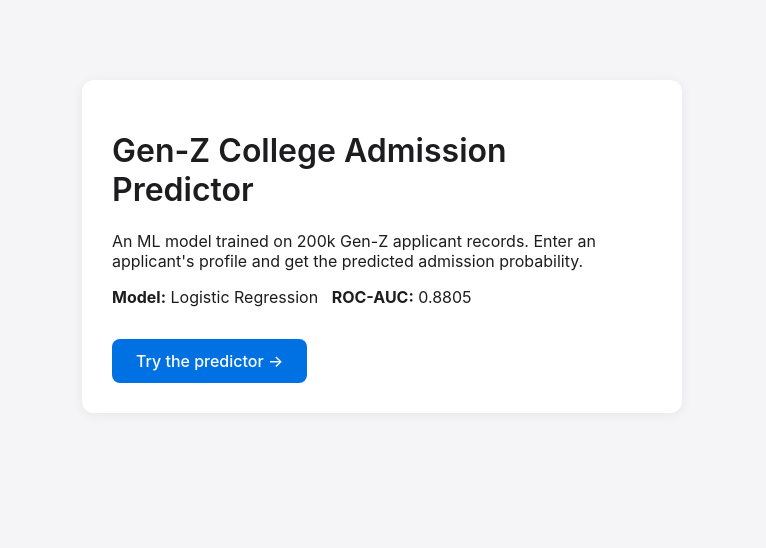
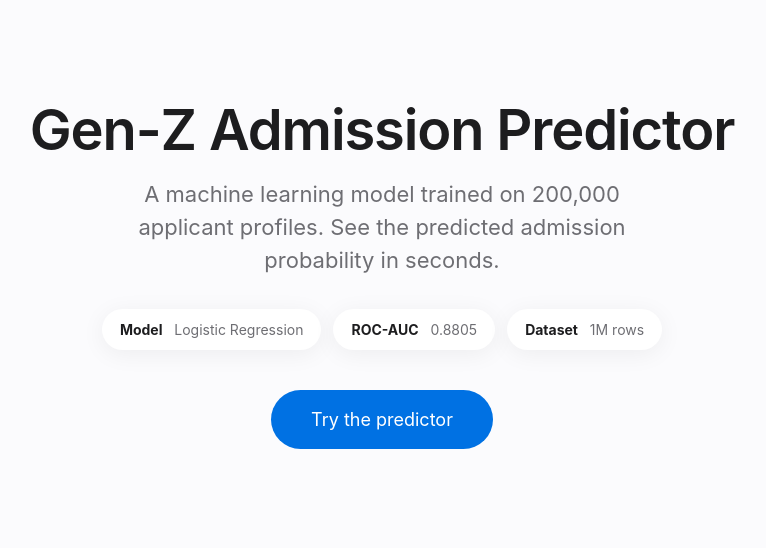
Before and after one commit to Priyank0302/genz-admission, a Flask app: page / in a window 1280 px wide. Shown: the top 548 px of the page, without its empty margins (258-1024 px from the left). Run offline with Flask 3, Linux system fonts and the light colour scheme.

Commit message:
Html file updated

```diff
--- a/app.py
+++ b/app.py
@@ -2,7 +2,7 @@ from flask import Flask, render_template, request
 
 from src.pipeline.predict_pipeline import CustomData, PredictPipeline
 
-app = Flask(__name__)
+app = app = Flask(__name__, static_folder="static", template_folder="templates")
 
 
 @app.route("/")
--- /dev/null
+++ b/static/style.css
@@ -0,0 +1,161 @@
+/* --- Apple-style design system --- */
+:root {
+    --bg: #fbfbfd;
+    --card: #ffffff;
+    --text: #1d1d1f;
+    --text-muted: #6e6e73;
+    --border: #d2d2d7;
+    --border-focus: #0071e3;
+    --accent: #0071e3;
+    --accent-hover: #0077ed;
+    --admit: #22a06b;
+    --reject: #d70015;
+    --shadow: 0 4px 24px rgba(0,0,0,0.06);
+}
+
+* { box-sizing: border-box; }
+
+body {
+    font-family: -apple-system, BlinkMacSystemFont, "SF Pro Display",
+                 "SF Pro Text", "Helvetica Neue", Arial, sans-serif;
+    background: var(--bg);
+    color: var(--text);
+    margin: 0;
+    padding: 0;
+    line-height: 1.5;
+    -webkit-font-smoothing: antialiased;
+}
+
+.container {
+    max-width: 860px;
+    margin: 0 auto;
+    padding: 80px 24px 120px;
+}
+
+/* --- Hero (home page) --- */
+.hero { text-align: center; padding: 100px 20px; }
+.hero h1 {
+    font-size: 56px; font-weight: 600; letter-spacing: -0.02em;
+    margin: 0 0 16px; line-height: 1.1;
+}
+.hero .subtitle {
+    font-size: 22px; color: var(--text-muted);
+    max-width: 560px; margin: 0 auto 32px;
+}
+.hero .badges {
+    display: flex; justify-content: center; gap: 12px; flex-wrap: wrap;
+    margin-bottom: 40px;
+}
+.badge {
+    background: white; padding: 10px 18px; border-radius: 999px;
+    font-size: 14px; color: var(--text-muted);
+    box-shadow: var(--shadow);
+}
+.badge strong { color: var(--text); }
+
+/* --- Buttons --- */
+.btn {
+    display: inline-block; padding: 14px 32px; border-radius: 980px;
+    background: var(--accent); color: white; font-size: 17px; font-weight: 400;
+    text-decoration: none; border: none; cursor: pointer;
+    transition: background 0.2s ease;
+}
+.btn:hover { background: var(--accent-hover); }
+.btn-large { padding: 16px 40px; font-size: 18px; }
+
+/* --- Form page --- */
+.page-title {
+    font-size: 40px; font-weight: 600; letter-spacing: -0.02em;
+    margin: 0 0 8px;
+}
+.page-subtitle {
+    color: var(--text-muted); font-size: 17px; margin: 0 0 40px;
+}
+
+.card {
+    background: var(--card); border-radius: 18px;
+    padding: 40px; box-shadow: var(--shadow); margin-bottom: 24px;
+}
+
+.section-title {
+    font-size: 13px; font-weight: 600; text-transform: uppercase;
+    letter-spacing: 0.08em; color: var(--text-muted);
+    margin: 0 0 20px;
+}
+
+.field-grid {
+    display: grid; grid-template-columns: 1fr 1fr;
+    gap: 20px 24px;
+}
+.field { display: flex; flex-direction: column; }
+.field.full { grid-column: 1 / -1; }
+
+label {
+    font-size: 14px; font-weight: 500; color: var(--text);
+    margin-bottom: 6px;
+}
+.hint { font-size: 12px; color: var(--text-muted); margin-top: 4px; }
+
+input, select {
+    width: 100%; padding: 12px 14px; font-size: 16px;
+    border: 1px solid var(--border); border-radius: 10px;
+    background: white; color: var(--text);
+    font-family: inherit; transition: border-color 0.15s ease, box-shadow 0.15s ease;
+    -moz-appearance: textfield;
+}
+input:focus, select:focus {
+    outline: none; border-color: var(--border-focus);
+    box-shadow: 0 0 0 4px rgba(0,113,227,0.15);
+}
+
+/* hide native number spinners */
+input[type=number]::-webkit-inner-spin-button,
+input[type=number]::-webkit-outer-spin-button {
+    -webkit-appearance: none; margin: 0;
+}
+
+.submit-row { text-align: center; margin-top: 8px; }
+
+/* --- Result card --- */
+.result {
+    text-align: center; padding: 48px 40px;
+    animation: fadeIn 0.4s ease;
+}
+.result .verdict {
+    font-size: 36px; font-weight: 600; letter-spacing: -0.01em;
+    margin-bottom: 12px;
+}
+.result .verdict.admit  { color: var(--admit); }
+.result .verdict.reject { color: var(--reject); }
+.result .prob-label {
+    font-size: 14px; color: var(--text-muted);
+    text-transform: uppercase; letter-spacing: 0.08em; margin-bottom: 8px;
+}
+.result .prob-value {
+    font-size: 56px; font-weight: 600; letter-spacing: -0.02em;
+    color: var(--text); margin-bottom: 24px;
+}
+.prob-bar {
+    height: 8px; background: #e5e5ea; border-radius: 999px;
+    overflow: hidden; max-width: 400px; margin: 0 auto;
+}
+.prob-bar > div {
+    height: 100%; background: var(--accent);
+    transition: width 0.6s ease;
+}
+
+@keyframes fadeIn {
+    from { opacity: 0; transform: translateY(8px); }
+    to   { opacity: 1; transform: translateY(0); }
+}
+
+/* --- Mobile --- */
+@media (max-width: 640px) {
+    .container { padding: 40px 20px 80px; }
+    .hero h1 { font-size: 40px; }
+    .hero .subtitle { font-size: 18px; }
+    .page-title { font-size: 32px; }
+    .card { padding: 28px 24px; }
+    .field-grid { grid-template-columns: 1fr; gap: 16px; }
+    .result .prob-value { font-size: 44px; }
+}
--- a/templates/home.html
+++ b/templates/home.html
@@ -2,27 +2,23 @@
 <html lang="en">
 <head>
     <meta charset="UTF-8">
+    <meta name="viewport" content="width=device-width, initial-scale=1">
     <title>Gen-Z Admission Predictor</title>
-    <style>
-        body { font-family: -apple-system, BlinkMacSystemFont, sans-serif;
-               max-width: 600px; margin: 60px auto; padding: 20px;
-               background: #f5f5f7; color: #1d1d1f; }
-        h1 { font-weight: 600; }
-        .card { background: white; padding: 30px; border-radius: 12px;
-                box-shadow: 0 2px 12px rgba(0,0,0,0.06); }
-        a.button { display: inline-block; margin-top: 16px; padding: 12px 24px;
-                   background: #0071e3; color: white; text-decoration: none;
-                   border-radius: 8px; font-weight: 500; }
-    </style>
+    <link rel="stylesheet" href="{{ url_for('static', filename='style.css') }}">
 </head>
 <body>
-    <div class="card">
-        <h1>Gen-Z College Admission Predictor</h1>
-        <p>An ML model trained on 200k Gen-Z applicant records. Enter an
-           applicant's profile and get the predicted admission probability.</p>
-        <p><strong>Model:</strong> Logistic Regression &nbsp;
-           <strong>ROC-AUC:</strong> 0.8805</p>
-        <a class="button" href="/predictdata">Try the predictor →</a>
+    <div class="hero">
+        <h1>Gen-Z Admission Predictor</h1>
+        <p class="subtitle">
+            A machine learning model trained on 200,000 applicant profiles.
+            See the predicted admission probability in seconds.
+        </p>
+        <div class="badges">
+            <div class="badge"><strong>Model</strong> &nbsp; Logistic Regression</div>
+            <div class="badge"><strong>ROC-AUC</strong> &nbsp; 0.8805</div>
+            <div class="badge"><strong>Dataset</strong> &nbsp; 1M rows</div>
+        </div>
+        <a class="btn btn-large" href="/predictdata">Try the predictor</a>
     </div>
 </body>
 </html>
```
